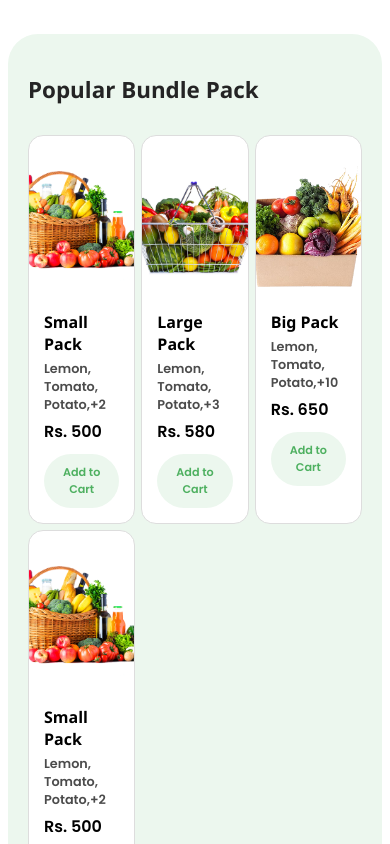
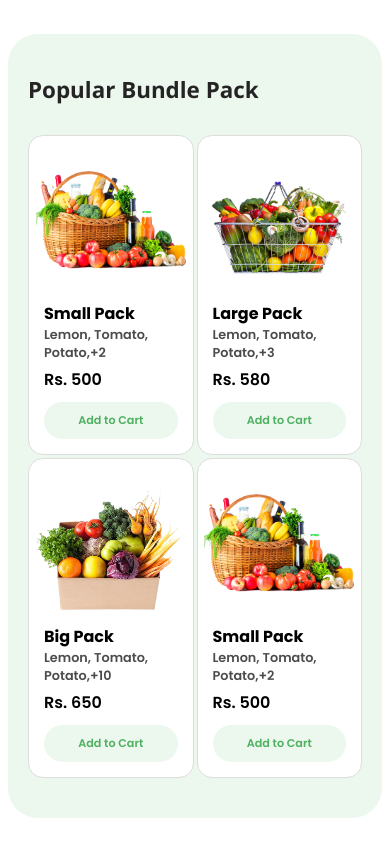
Before and after one commit to chakrabortyanish/GROVO-Grocery-Store, a React (Vite) app in the folder client/: page / in a window 390 px wide. Shown: the part 1120-1964 px from the top of the page. Built offline with nearby package versions, Linux system fonts and the light colour scheme; no server answers; a web font is replaced by a local one.

Commit message:
update feature

```diff
--- a/client/src/components/ProductCard.jsx
+++ b/client/src/components/ProductCard.jsx
@@ -81,7 +81,7 @@
         <img src={item.image} alt={item.name} />
       </div>
 
-      <h3>{item.name}</h3>
+      <h3 className="product-title">{item.name}</h3>
       <div className="weight">
         {item.quantity} {item.unit}
       </div>
--- a/client/src/components/product/Products.css
+++ b/client/src/components/product/Products.css
@@ -11,7 +11,7 @@
   width: 100%;
   display: grid;
   display: grid;
-  grid-template-columns: auto auto auto auto;
+  grid-template-columns: repeat(4, 1fr);
   gap: 30px;
 }
 
@@ -48,7 +48,7 @@
   scale: 1.2;
 }
 
-.itemInfo h3{
+.itemInfo .product-title{
   font-family: 'Segoe UI', Tahoma, Geneva, Verdana, sans-serif;
   font-size: 1.3rem;
   font-weight: 600;
@@ -147,8 +147,8 @@
 
 @media screen and (max-width: 768px) {
   .product, .bunble-items {
-    grid-template-columns: auto auto auto;
-    gap: 6px;
+    grid-template-columns: repeat(3, 1fr);
+    gap: 5px;
   }
   .Popular-Product {
     padding: 0 20px;
@@ -190,5 +190,8 @@
 }
 
 @media screen and (max-width: 768px){
-
+  .product, .bunble-items {
+    grid-template-columns: repeat(2, 1fr);
+    gap: 3px;
+  }
 }
```
